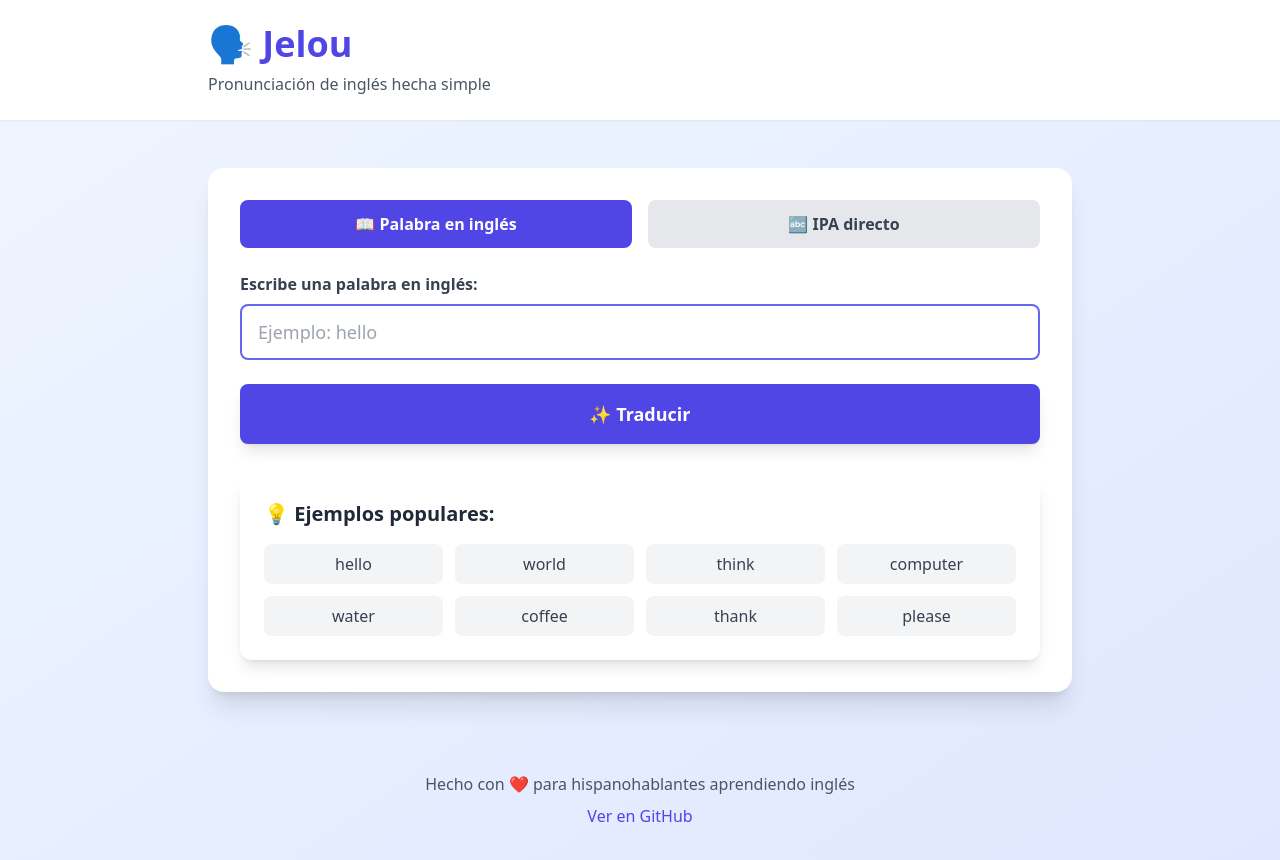
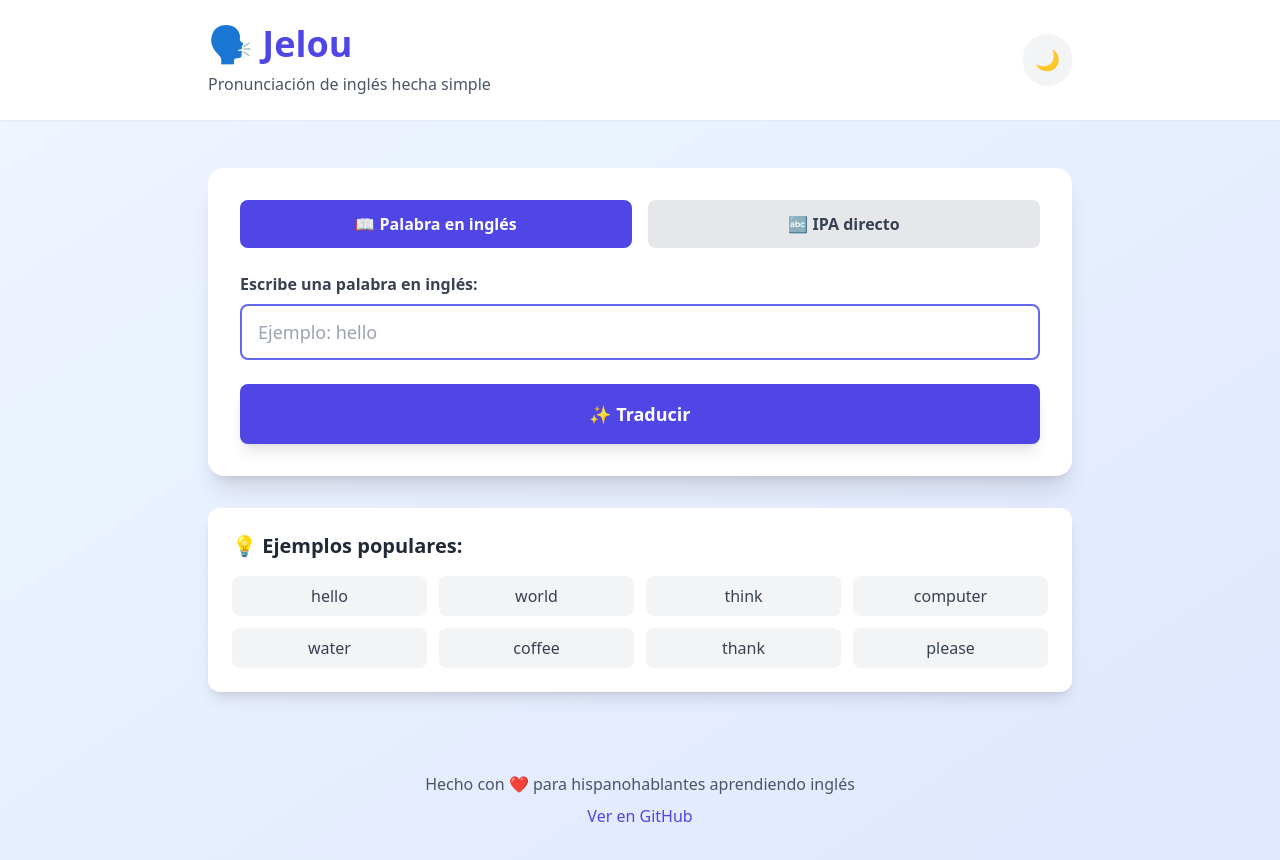
Before and after one commit to N7C0LAS/jelou, a Flask app: page / in a window 1280 px wide. Run offline with Flask 3, Linux system fonts and the light colour scheme; some libraries are stand-ins or nearby versions.

Commit message:
feat: add dark mode with localStorage persistence

```diff
--- a/web/static/app.js
+++ b/web/static/app.js
@@ -395,3 +395,35 @@ function speakWord() {
     window.speechSynthesis.cancel();
     window.speechSynthesis.speak(utterance);
 }
+
+
+// =========================
+// MODO OSCURO
+// =========================
+
+/**
+ * Alterna entre modo claro y oscuro.
+ * Guarda la preferencia en localStorage.
+ */
+function toggleTheme() {
+    const html = document.documentElement;
+    const isDark = html.classList.contains('dark');
+    const icon = document.getElementById('themeIcon');
+
+    if (isDark) {
+        html.classList.remove('dark');
+        localStorage.setItem('theme', 'light');
+        icon.textContent = '🌙';
+    } else {
+        html.classList.add('dark');
+        localStorage.setItem('theme', 'dark');
+        icon.textContent = '☀️';
+    }
+}
+
+// Sincronizar ícono con tema actual al cargar
+(function() {
+    const theme = localStorage.getItem('theme') || 'light';
+    const icon = document.getElementById('themeIcon');
+    if (icon) icon.textContent = theme === 'dark' ? '☀️' : '🌙';
+})();
--- a/web/templates/index.html
+++ b/web/templates/index.html
@@ -1,5 +1,5 @@
 <!DOCTYPE html>
-<html lang="es">
+<html lang="es" class="light">
 <head>
     <meta charset="UTF-8">
     <meta name="viewport" content="width=device-width, initial-scale=1.0">
@@ -13,6 +13,16 @@
         gtag("config", "G-85WDV9YVCP");
     </script>
     <script src="https://cdn.tailwindcss.com"></script>
+    <script>
+        // Aplicar tema guardado antes de renderizar para evitar flash
+        const savedTheme = localStorage.getItem("theme") || "light";
+        document.documentElement.classList.toggle("dark", savedTheme === "dark");
+    </script>
+    <script>
+        tailwind.config = {
+            darkMode: "class",
+        }
+    </script>
     <style>
         @keyframes fadeIn {
             from { opacity: 0; transform: translateY(10px); }
@@ -21,15 +31,29 @@
         .fade-in {
             animation: fadeIn 0.3s ease-out;
         }
+        .theme-toggle {
+            transition: all 0.3s ease;
+        }
     </style>
 </head>
-<body class="bg-gradient-to-br from-blue-50 to-indigo-100 min-h-screen">
+<body class="bg-gradient-to-br from-blue-50 to-indigo-100 dark:bg-none dark:bg-gray-900 min-h-screen transition-colors duration-300">
 
     <!-- Header -->
-    <header class="bg-white shadow-sm">
-        <div class="max-w-4xl mx-auto px-4 py-6">
-            <h1 class="text-4xl font-bold text-indigo-600">🗣️ Jelou</h1>
-            <p class="text-gray-600 mt-2">Pronunciación de inglés hecha simple</p>
+    <header class="bg-white dark:bg-gray-800 shadow-sm transition-colors duration-300">
+        <div class="max-w-4xl mx-auto px-4 py-6 flex items-center justify-between">
+            <div>
+                <h1 class="text-4xl font-bold text-indigo-600 dark:text-indigo-400">🗣️ Jelou</h1>
+                <p class="text-gray-600 dark:text-gray-400 mt-2">Pronunciación de inglés hecha simple</p>
+            </div>
+            <!-- Toggle modo oscuro -->
+            <button
+                id="themeToggle"
+                onclick="toggleTheme()"
+                class="theme-toggle p-3 rounded-full bg-gray-100 dark:bg-gray-700 hover:bg-gray-200 dark:hover:bg-gray-600 text-xl"
+                title="Cambiar tema"
+            >
+                <span id="themeIcon">🌙</span>
+            </button>
         </div>
     </header>
 
@@ -37,28 +61,28 @@
     <main class="max-w-4xl mx-auto px-4 py-12">
 
         <!-- Card principal -->
-        <div class="bg-white rounded-2xl shadow-xl p-8">
+        <div class="bg-white dark:bg-gray-800 rounded-2xl shadow-xl p-8 transition-colors duration-300">
 
             <!-- Selector de modo -->
             <div class="flex gap-4 mb-6">
                 <button id="modeWord" class="flex-1 py-3 px-6 rounded-lg font-semibold bg-indigo-600 text-white transition">
                     📖 Palabra en inglés
                 </button>
-                <button id="modeIPA" class="flex-1 py-3 px-6 rounded-lg font-semibold bg-gray-200 text-gray-700 hover:bg-gray-300 transition">
+                <button id="modeIPA" class="flex-1 py-3 px-6 rounded-lg font-semibold bg-gray-200 dark:bg-gray-700 text-gray-700 dark:text-gray-300 hover:bg-gray-300 dark:hover:bg-gray-600 transition">
                     🔤 IPA directo
                 </button>
             </div>
 
             <!-- Input -->
             <div class="mb-6">
-                <label for="wordInput" class="block text-gray-700 font-semibold mb-2" id="inputLabel">
+                <label for="wordInput" class="block text-gray-700 dark:text-gray-300 font-semibold mb-2" id="inputLabel">
                     Escribe una palabra en inglés:
                 </label>
                 <input
                     type="text"
                     id="wordInput"
                     placeholder="Ejemplo: hello"
-                    class="w-full px-4 py-3 border-2 border-gray-300 rounded-lg focus:border-indigo-500 focus:outline-none text-lg"
+                    class="w-full px-4 py-3 border-2 border-gray-300 dark:border-gray-600 rounded-lg focus:border-indigo-500 focus:outline-none text-lg bg-white dark:bg-gray-700 text-gray-900 dark:text-white placeholder-gray-400 dark:placeholder-gray-500 transition-colors duration-300"
                     autocomplete="off"
                 >
             </div>
@@ -73,40 +97,40 @@
 
             <!-- Resultado -->
             <div id="result" class="mt-8 hidden">
-                <div class="bg-gradient-to-r from-indigo-50 to-purple-50 rounded-xl p-6 border-2 border-indigo-200">
+                <div class="bg-gradient-to-r from-indigo-50 to-purple-50 dark:from-gray-700 dark:to-gray-700 rounded-xl p-6 border-2 border-indigo-200 dark:border-gray-600 transition-colors duration-300">
 
                     <!-- Palabra original -->
                     <div class="mb-4">
-                        <p class="text-sm text-gray-600 mb-1">Palabra:</p>
-                        <p id="resultWord" class="text-2xl font-bold text-gray-800"></p>
+                        <p class="text-sm text-gray-600 dark:text-gray-400 mb-1">Palabra:</p>
+                        <p id="resultWord" class="text-2xl font-bold text-gray-800 dark:text-white"></p>
                     </div>
 
                     <!-- IPA -->
                     <div class="mb-4" id="ipaSection">
-                        <p class="text-sm text-gray-600 mb-1">IPA:</p>
-                        <p id="resultIPA" class="text-xl text-gray-700 font-mono"></p>
+                        <p class="text-sm text-gray-600 dark:text-gray-400 mb-1">IPA:</p>
+                        <p id="resultIPA" class="text-xl text-gray-700 dark:text-gray-300 font-mono"></p>
                     </div>
 
                     <!-- Pronunciación en español -->
-                    <div class="bg-white rounded-lg p-6 shadow-md">
-                        <p class="text-sm text-gray-600 mb-2">🎯 Pronunciación en español:</p>
-                        <p id="resultSpanish" class="text-4xl font-bold text-indigo-600"></p>
+                    <div class="bg-white dark:bg-gray-800 rounded-lg p-6 shadow-md transition-colors duration-300">
+                        <p class="text-sm text-gray-600 dark:text-gray-400 mb-2">🎯 Pronunciación en español:</p>
+                        <p id="resultSpanish" class="text-4xl font-bold text-indigo-600 dark:text-indigo-400"></p>
                         <div class="mt-4 flex gap-3">
-                        <button id="copyBtn" onclick="copyResult()" class="flex items-center gap-2 px-4 py-2 bg-indigo-100 hover:bg-indigo-200 text-indigo-700 rounded-lg font-semibold transition text-sm">
-                            📋 <span id="copyBtnText">Copiar</span>
-                        </button>
-                        <button id="audioBtn" onclick="speakWord()" class="flex items-center gap-2 px-4 py-2 bg-green-100 hover:bg-green-200 text-green-700 rounded-lg font-semibold transition text-sm">
-                            🔊 <span id="audioBtnText">Escuchar</span>
-                        </button>
+                            <button id="copyBtn" onclick="copyResult()" class="flex items-center gap-2 px-4 py-2 bg-indigo-100 dark:bg-indigo-900 hover:bg-indigo-200 dark:hover:bg-indigo-800 text-indigo-700 dark:text-indigo-300 rounded-lg font-semibold transition text-sm">
+                                📋 <span id="copyBtnText">Copiar</span>
+                            </button>
+                            <button id="audioBtn" onclick="speakWord()" class="flex items-center gap-2 px-4 py-2 bg-green-100 dark:bg-green-900 hover:bg-green-200 dark:hover:bg-green-800 text-green-700 dark:text-green-300 rounded-lg font-semibold transition text-sm">
+                                🔊 <span id="audioBtnText">Escuchar</span>
+                            </button>
                         </div>
-
+                    </div>
                 </div>
             </div>
 
             <!-- Error -->
             <div id="error" class="mt-8 hidden">
-                <div class="bg-red-50 border-2 border-red-200 rounded-xl p-4">
-                    <p class="text-red-700">
+                <div class="bg-red-50 dark:bg-red-900 border-2 border-red-200 dark:border-red-700 rounded-xl p-4 transition-colors duration-300">
+                    <p class="text-red-700 dark:text-red-300">
                         <span class="font-bold">❌ Error:</span>
                         <span id="errorMessage"></span>
                     </p>
@@ -116,33 +140,33 @@
             <!-- Loading -->
             <div id="loading" class="mt-8 hidden text-center">
                 <div class="inline-block animate-spin rounded-full h-12 w-12 border-4 border-indigo-600 border-t-transparent"></div>
-                <p class="text-gray-600 mt-4">Traduciendo...</p>
+                <p class="text-gray-600 dark:text-gray-400 mt-4">Traduciendo...</p>
             </div>
 
         </div>
 
         <!-- Ejemplos -->
-        <div class="mt-8 bg-white rounded-xl shadow-lg p-6">
-            <h2 class="text-xl font-bold text-gray-800 mb-4">💡 Ejemplos populares:</h2>
+        <div class="mt-8 bg-white dark:bg-gray-800 rounded-xl shadow-lg p-6 transition-colors duration-300">
+            <h2 class="text-xl font-bold text-gray-800 dark:text-white mb-4">💡 Ejemplos populares:</h2>
             <div class="grid grid-cols-2 md:grid-cols-4 gap-3">
-                <button class="example-btn px-4 py-2 bg-gray-100 hover:bg-indigo-100 rounded-lg text-gray-700 hover:text-indigo-600 transition">hello</button>
-                <button class="example-btn px-4 py-2 bg-gray-100 hover:bg-indigo-100 rounded-lg text-gray-700 hover:text-indigo-600 transition">world</button>
-                <button class="example-btn px-4 py-2 bg-gray-100 hover:bg-indigo-100 rounded-lg text-gray-700 hover:text-indigo-600 transition">think</button>
-                <button class="example-btn px-4 py-2 bg-gray-100 hover:bg-indigo-100 rounded-lg text-gray-700 hover:text-indigo-600 transition">computer</button>
-                <button class="example-btn px-4 py-2 bg-gray-100 hover:bg-indigo-100 rounded-lg text-gray-700 hover:text-indigo-600 transition">water</button>
-                <button class="example-btn px-4 py-2 bg-gray-100 hover:bg-indigo-100 rounded-lg text-gray-700 hover:text-indigo-600 transition">coffee</button>
-                <button class="example-btn px-4 py-2 bg-gray-100 hover:bg-indigo-100 rounded-lg text-gray-700 hover:text-indigo-600 transition">thank</button>
-                <button class="example-btn px-4 py-2 bg-gray-100 hover:bg-indigo-100 rounded-lg text-gray-700 hover:text-indigo-600 transition">please</button>
+                <button class="example-btn px-4 py-2 bg-gray-100 dark:bg-gray-700 hover:bg-indigo-100 dark:hover:bg-indigo-900 rounded-lg text-gray-700 dark:text-gray-300 hover:text-indigo-600 dark:hover:text-indigo-400 transition">hello</button>
+                <button class="example-btn px-4 py-2 bg-gray-100 dark:bg-gray-700 hover:bg-indigo-100 dark:hover:bg-indigo-900 rounded-lg text-gray-700 dark:text-gray-300 hover:text-indigo-600 dark:hover:text-indigo-400 transition">world</button>
+                <button class="example-btn px-4 py-2 bg-gray-100 dark:bg-gray-700 hover:bg-indigo-100 dark:hover:bg-indigo-900 rounded-lg text-gray-700 dark:text-gray-300 hover:text-indigo-600 dark:hover:text-indigo-400 transition">think</button>
+                <button class="example-btn px-4 py-2 bg-gray-100 dark:bg-gray-700 hover:bg-indigo-100 dark:hover:bg-indigo-900 rounded-lg text-gray-700 dark:text-gray-300 hover:text-indigo-600 dark:hover:text-indigo-400 transition">computer</button>
+                <button class="example-btn px-4 py-2 bg-gray-100 dark:bg-gray-700 hover:bg-indigo-100 dark:hover:bg-indigo-900 rounded-lg text-gray-700 dark:text-gray-300 hover:text-indigo-600 dark:hover:text-indigo-400 transition">water</button>
+                <button class="example-btn px-4 py-2 bg-gray-100 dark:bg-gray-700 hover:bg-indigo-100 dark:hover:bg-indigo-900 rounded-lg text-gray-700 dark:text-gray-300 hover:text-indigo-600 dark:hover:text-indigo-400 transition">coffee</button>
+                <button class="example-btn px-4 py-2 bg-gray-100 dark:bg-gray-700 hover:bg-indigo-100 dark:hover:bg-indigo-900 rounded-lg text-gray-700 dark:text-gray-300 hover:text-indigo-600 dark:hover:text-indigo-400 transition">thank</button>
+                <button class="example-btn px-4 py-2 bg-gray-100 dark:bg-gray-700 hover:bg-indigo-100 dark:hover:bg-indigo-900 rounded-lg text-gray-700 dark:text-gray-300 hover:text-indigo-600 dark:hover:text-indigo-400 transition">please</button>
             </div>
         </div>
 
     </main>
 
     <!-- Footer -->
-    <footer class="max-w-4xl mx-auto px-4 py-8 text-center text-gray-600">
+    <footer class="max-w-4xl mx-auto px-4 py-8 text-center text-gray-600 dark:text-gray-400 transition-colors duration-300">
         <p>Hecho con ❤️ para hispanohablantes aprendiendo inglés</p>
         <p class="mt-2">
-            <a href="https://github.com/N7C0LAS/jelou" target="_blank" class="text-indigo-600 hover:underline">
+            <a href="https://github.com/N7C0LAS/jelou" target="_blank" class="text-indigo-600 dark:text-indigo-400 hover:underline">
                 Ver en GitHub
             </a>
         </p>
```
